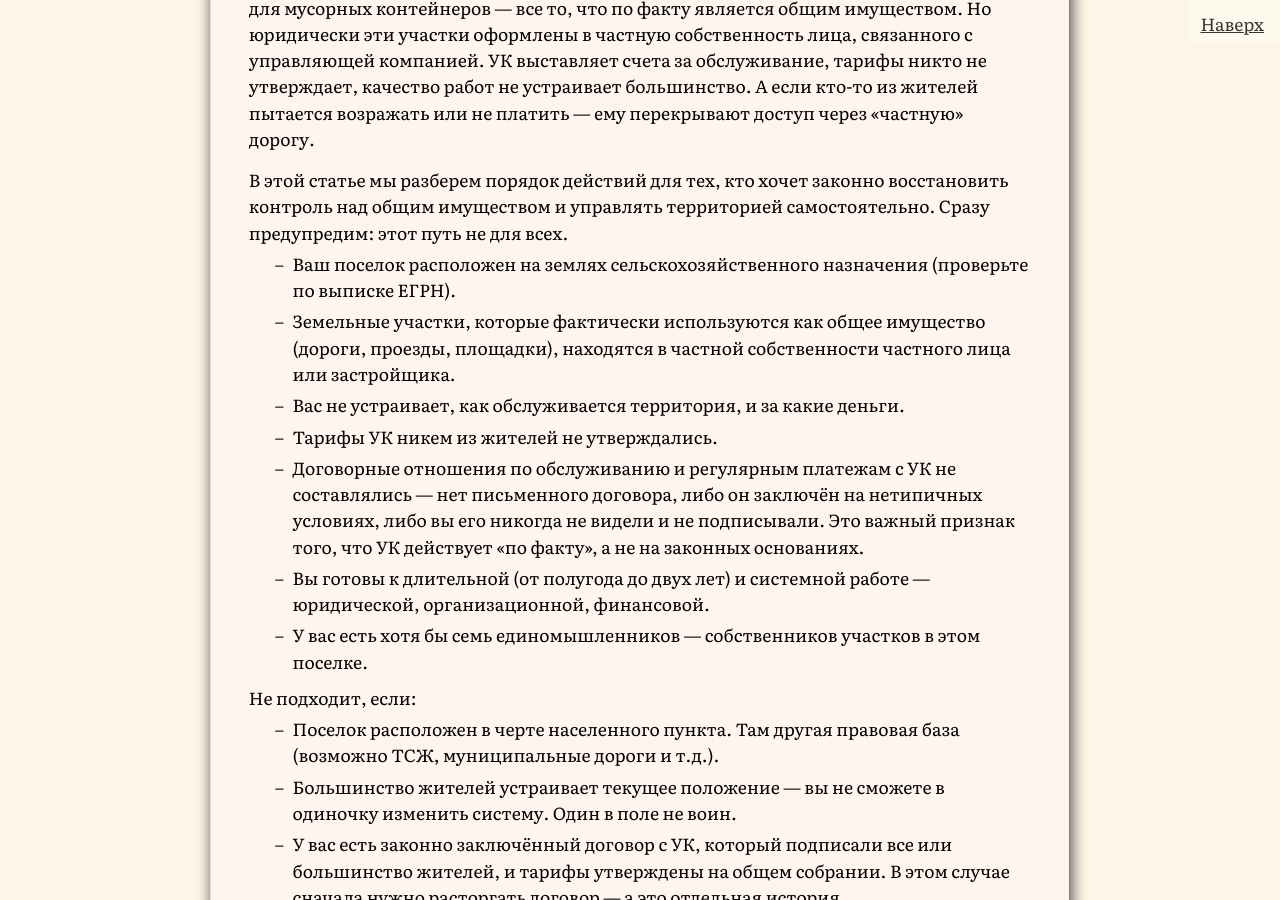
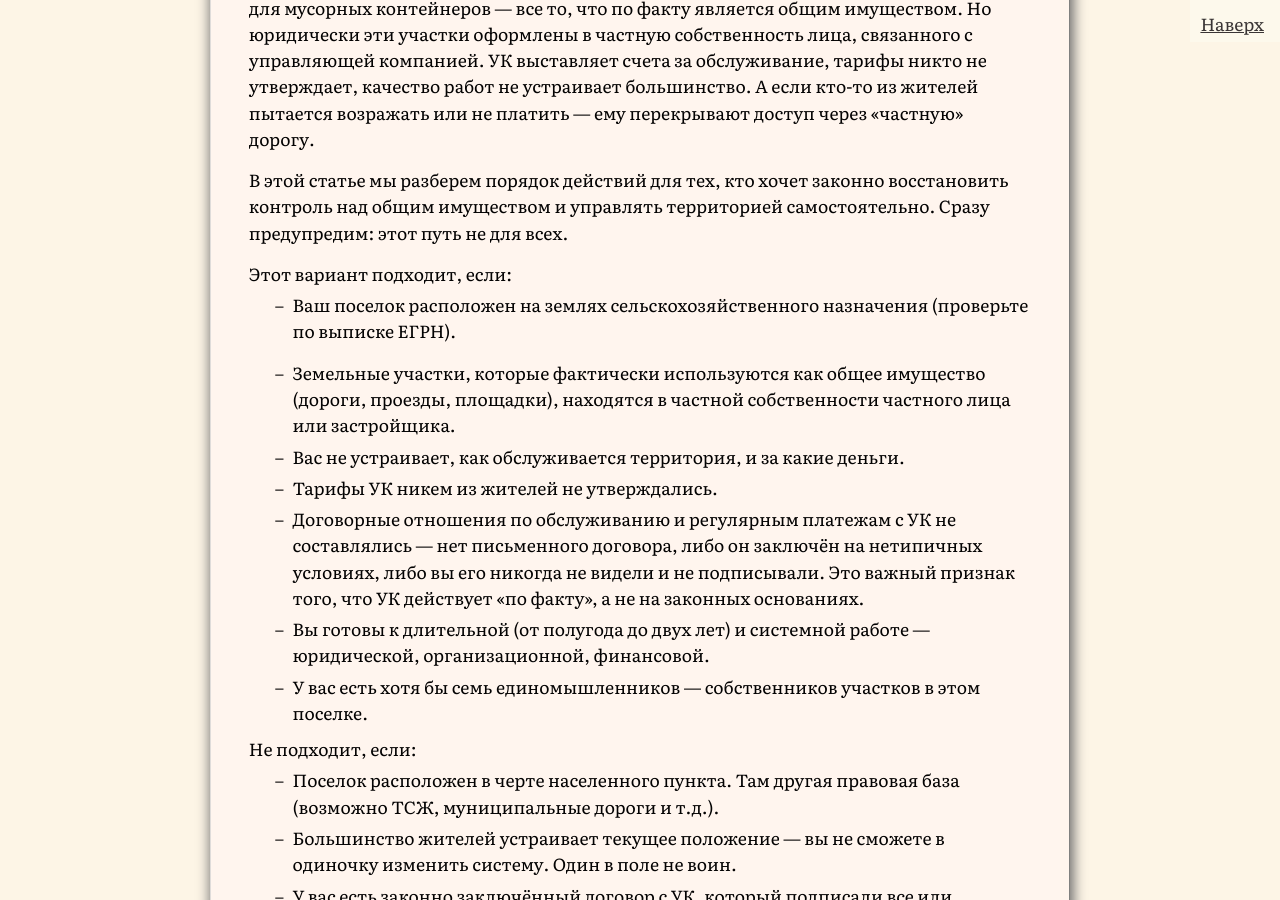
Before and after one commit to SergSi/land-use-art, a Jekyll site: the page built from _posts/2026-04-05-snt.md, in a window 1280 px wide and 900 px high, scrolled down 1185 px. Built offline with Jekyll 4.4.1, drawn with Linux system fonts in a browser that asks for light colours; some web fonts are replaced.

Commit message:
Update 2026-04-05-snt.md

```diff
--- a/_posts/2026-04-05-snt.md
+++ b/_posts/2026-04-05-snt.md
@@ -11,7 +11,10 @@ summary: "Если ваш коттеджный посёлок расположе
 
 В этой статье мы разберем порядок действий для тех, кто хочет законно восстановить контроль над общим имуществом и управлять территорией самостоятельно. Сразу предупредим: этот путь не для всех.
 
+Этот вариант подходит, если:
+
 - Ваш поселок расположен на землях сельскохозяйственного назначения (проверьте по выписке ЕГРН).
+
 - Земельные участки, которые фактически используются как общее имущество (дороги, проезды, площадки), находятся в частной собственности частного лица или застройщика.
 - Вас не устраивает, как обслуживается территория, и за какие деньги.
 - Тарифы УК никем из жителей не утверждались.
```
